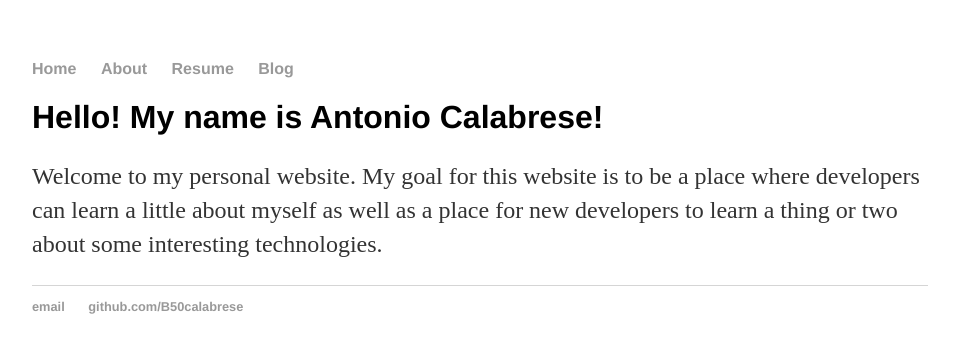
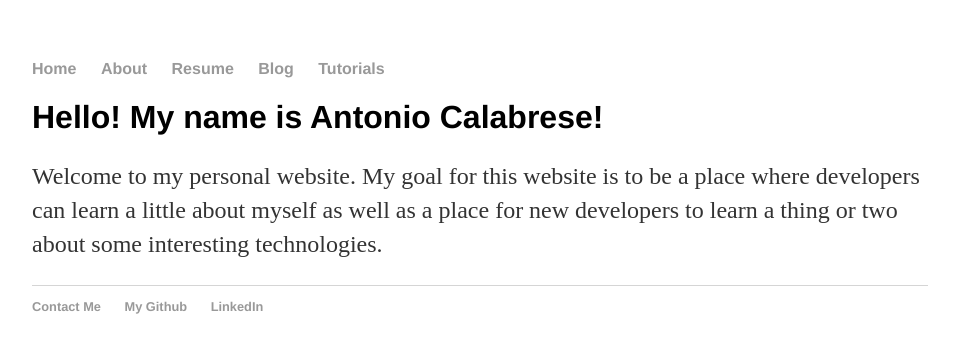
Before and after one commit to B50calabrese/B50calabrese.github.io, a Jekyll site: the page built from index.html, in a window 1280 px wide. Shown: the top 353 px of the page, without its empty margins (160-1119 px from the left). Built offline with Jekyll 4.4.1, drawn with Linux system fonts in a browser that asks for light colours.

Commit message:
Updated the website to inclue a tutorials section

```diff
--- a/_layouts/default.html
+++ b/_layouts/default.html
@@ -12,6 +12,7 @@
 	        	<li><a href="/about/">About</a></li>
         		<li><a href="/resume/">Resume</a></li>
         		<li><a href="/blog/">Blog</a></li>
+        		<li><a href="/tutorials/">Tutorials</a></li>
     		</ul>
 		</nav>
 		<div class="container">
@@ -21,8 +22,9 @@
 		</div><!-- /.container -->
 		<footer>
     		<ul>
-        		<li><a href="mailto:antoniobrese@gmail.com">email</a></li>
-        		<li><a href="https://github.com/B50calabrese">github.com/B50calabrese</a></li>
+        		<li><a href="mailto:antoniobrese@gmail.com">Contact Me</a></li>
+        		<li><a href="https://github.com/B50calabrese">My Github</a></li>
+        		<li><a href="https://www.linkedin.com/in/acalabrese1">LinkedIn</a></li>
 			</ul>
 		</footer>
 	</body>
--- /dev/null
+++ b/tutorials/index.html
@@ -0,0 +1,5 @@
+---
+layout: default
+title: Antonio's Tutorials
+---
+<h1>{{ page.title }}</h1>
```
Also changed, not shown: blog/index.html (indentation only).
